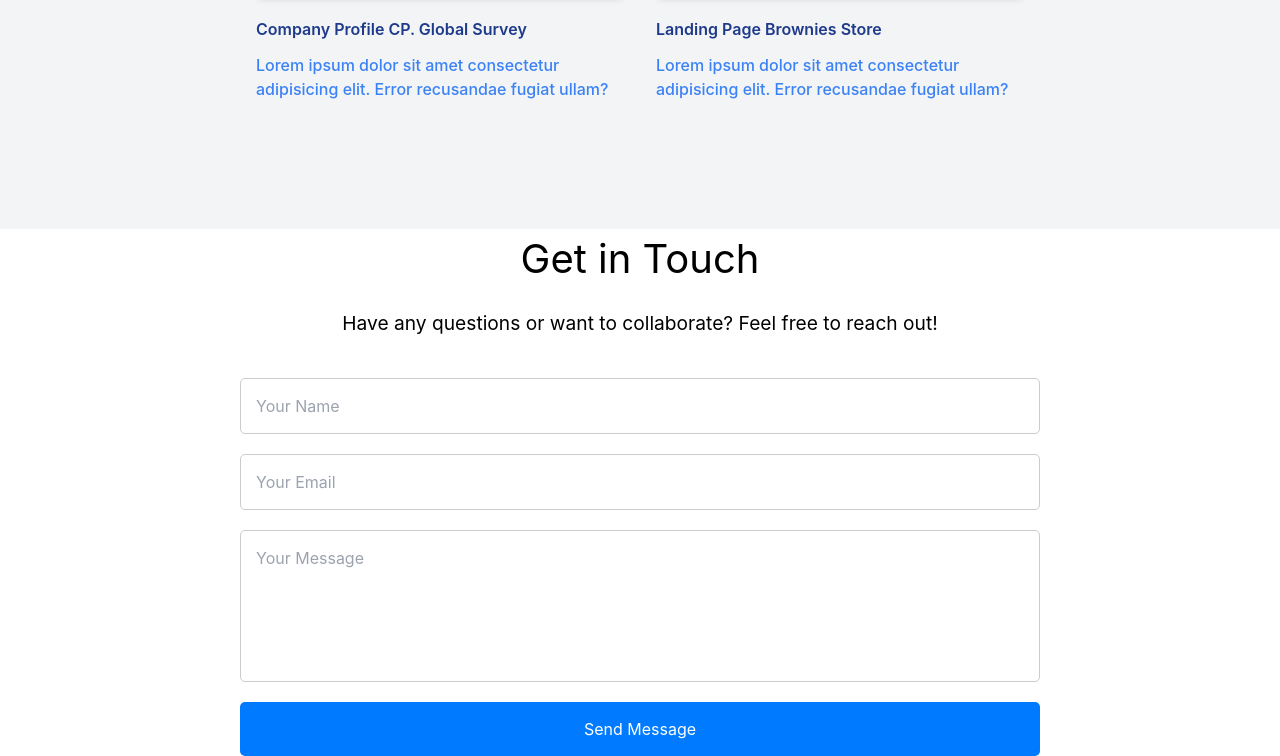
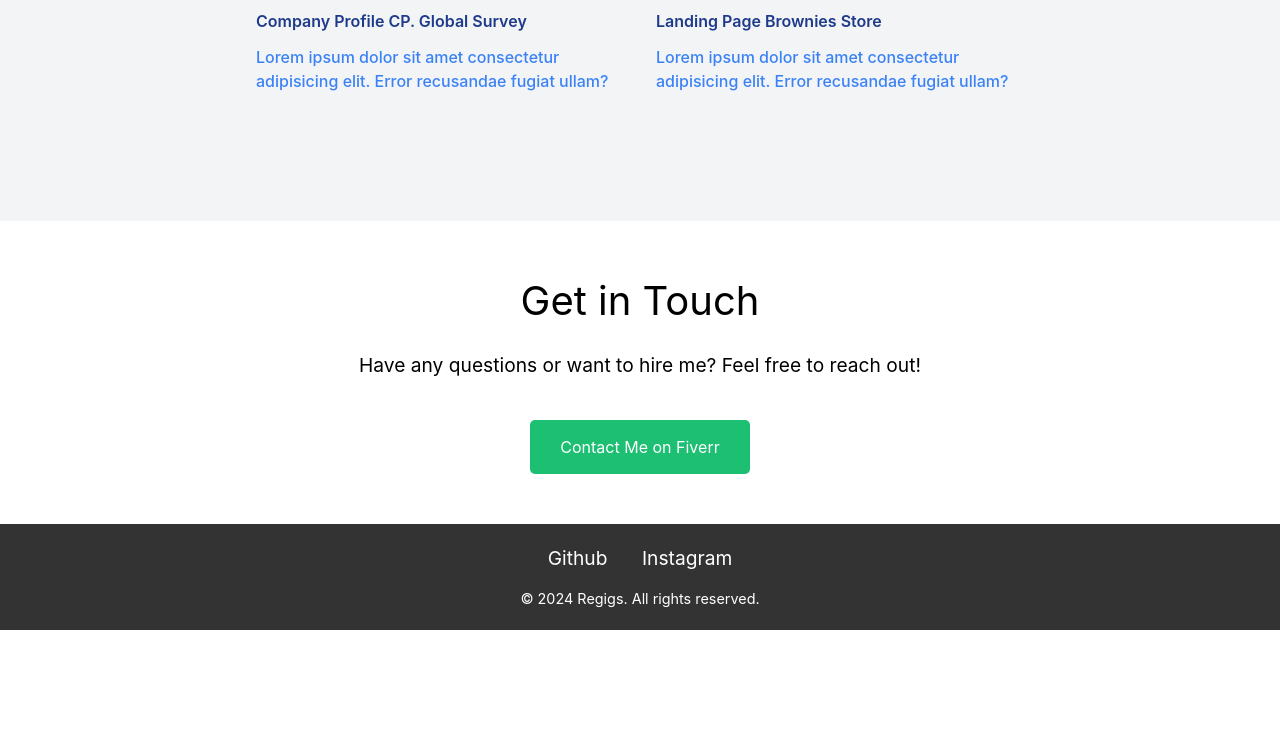
Before and after one commit to Mysteriza/portofolio-tailwind-css, a plain HTML site: page index.html in a window 1280 px wide. Shown: the part 1889-2645 px from the top of the page. After the commit the page ends 2519 px from the top, so only its background shows below. Drawn offline with Linux system fonts and the light colour scheme.

Commit message:
update link

```diff
--- a/index.html
+++ b/index.html
@@ -66,7 +66,7 @@
     </header>
     <!-- Header End -->
     <!-- Hero Section Start -->
-    <section id="home" class="pt-36 lg:pt-2">
+    <section id="home" class="pt-24 lg:pt-12">
       <div class="container">
         <div class="flex flex-wrap">
           <div class="w-full self-center px-4 lg:w-1/2">
@@ -86,7 +86,7 @@
             </p>
 
             <a
-              href="#"
+              href="#contact"
               class="text-base font-semibold text-white bg-primary py-3 px-8 rounded-full hover:shadow-lg hover:opacity-80 transition duration-300 ease-in-out">Hubungi
               Saya</a>
           </div>
@@ -145,7 +145,7 @@
             <div class="flex items-center">
               <!-- Youtube -->
               <a
-                href="https://instagram.com/yourprofile"
+                href="https://www.youtube.com/rpachannel"
                 target="blank"
                 class="w-9 h-9 mr-3 rounded-full flex justify-center items-center border border-slate-300 hover:border-primary hover:bg-primary hover:text-white">
                 <svg
@@ -162,7 +162,7 @@
 
               <!-- Instagram -->
               <a
-                href="https://instagram.com/yourprofile"
+                href="https://instagram.com/regyputraa"
                 target="blank"
                 class="w-9 h-9 mr-3 rounded-full flex justify-center items-center border border-slate-300 hover:border-primary hover:bg-primary hover:text-white">
                 <svg
@@ -177,21 +177,6 @@
                 </svg>
               </a>
 
-              <!-- Linkedin -->
-              <a
-                href="https://linkedin.com/in/yourprofile"
-                target="blank"
-                class="w-9 h-9 mr-3 rounded-full flex justify-center items-center border border-slate-300 hover:border-primary hover:bg-primary hover:text-white">
-                <svg
-                  role="img"
-                  viewBox="0 0 24 24"
-                  width="20"
-                  class="fill-current"
-                  xmlns="http://www.w3.org/2000/svg">
-                  <title>LinkedIn</title>
-                  <path
-                    d="M20.447 20.452h-3.554v-5.569c0-1.328-.027-3.037-1.852-3.037-1.853 0-2.136 1.445-2.136 2.939v5.667H9.351V9h3.414v1.561h.046c.477-.9 1.637-1.85 3.37-1.85 3.601 0 4.267 2.37 4.267 5.455v6.286zM5.337 7.433c-1.144 0-2.063-.926-2.063-2.065 0-1.138.92-2.063 2.063-2.063 1.14 0 2.064.925 2.064 2.063 0 1.139-.925 2.065-2.064 2.065zm1.782 13.019H3.555V9h3.564v11.452zM22.225 0H1.771C.792 0 0 .774 0 1.729v20.542C0 23.227.792 24 1.771 24h20.451C23.2 24 24 23.227 24 22.271V1.729C24 .774 23.2 0 22.222 0h.003z" />
-                </svg>
               </a>
             </div>
           </div>
@@ -340,52 +325,50 @@
     <!-- Portofolio Section End -->
 
     <!-- Contact Start -->
-    <section id="contact" class="contact-section">
-      <div style="max-width: 800px; margin: auto; text-align: center;">
+    <section id="contact" class="contact-section" style="padding-bottom: 50px;">
+      <div
+        style="max-width: 800px; margin: auto; text-align: center; padding-top: 50px;">
         <h2 style="font-size: 2.5rem; margin-bottom: 20px;">Get in Touch</h2>
         <p style="font-size: 1.2rem; margin-bottom: 40px;">
-          Have any questions or want to collaborate? Feel free to reach out!
+          Have any questions or want to hire me? Feel free to reach out!
         </p>
-        <form
-          id="contactForm"
-          style="display: flex; flex-direction: column; gap: 20px;"
-          onsubmit="handleFormSubmit(event)">
-          <input
-            type="text"
-            id="name"
-            placeholder="Your Name"
-            style="padding: 15px; font-size: 1rem; border: 1px solid #ccc; border-radius: 5px;"
-            required />
-          <input
-            type="email"
-            id="email"
-            placeholder="Your Email"
-            style="padding: 15px; font-size: 1rem; border: 1px solid #ccc; border-radius: 5px;"
-            required />
-          <textarea
-            id="message"
-            rows="5"
-            placeholder="Your Message"
-            style="padding: 15px; font-size: 1rem; border: 1px solid #ccc; border-radius: 5px; resize: none;"
-            required></textarea>
-          <button
-            type="submit"
+        <a
+          href="https://www.fiverr.com/regyputraa"
+          target="_blank"
           style="
-          padding: 15px;
+        display: inline-block;
+        padding: 15px 30px;
         font-size: 1rem;
         border: none;
-          background-color: #007bff;
+        background-color: #1dbf73;
         color: white;
         border-radius: 5px;
         cursor: pointer;
-        ">
-            Send Message
-          </button>
-        </form>
+        text-decoration: none;
+        transition: background-color 0.3s ease;
+      "
+          onmouseover="this.style.backgroundColor='#17a65a';"
+          onmouseout="this.style.backgroundColor='#1dbf73';">
+          Contact Me on Fiverr
+        </a>
       </div>
     </section>
     <!-- Contact End -->
 
+    <!-- Footer Start -->
+    <footer
+      style="background-color: #333; color: white; padding: 20px 0; text-align: center;">
+      <div>
+        <a href="https://github.com/regyputraa" target="_blank"
+          style="color: white; margin: 0 15px; text-decoration: none; font-size: 1.2rem;">Github</a>
+        <a href="https://www.instagram.com/regyputraa/" target="_blank"
+          style="color: white; margin: 0 15px; text-decoration: none; font-size: 1.2rem;">Instagram</a>
+      </div>
+      <p style="font-size: 0.9rem; margin-top: 15px;">&copy; 2024 Regigs. All
+        rights reserved.</p>
+    </footer>
+    <!-- Footer End -->
+
   </body>
   <script src="dist/js/script.js"></script>
 </html>
```
Lines whose indentation alone changed are shown as unchanged.
